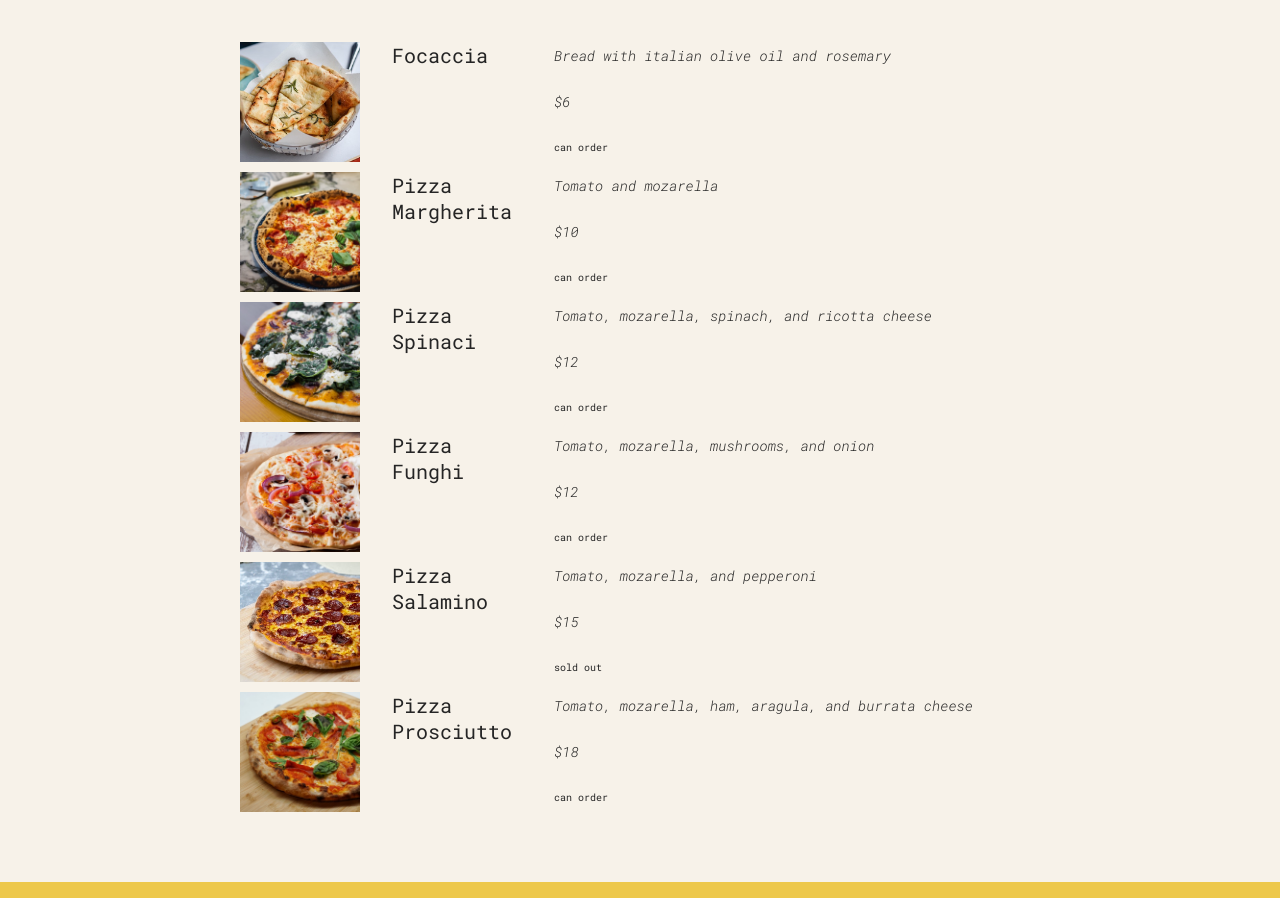
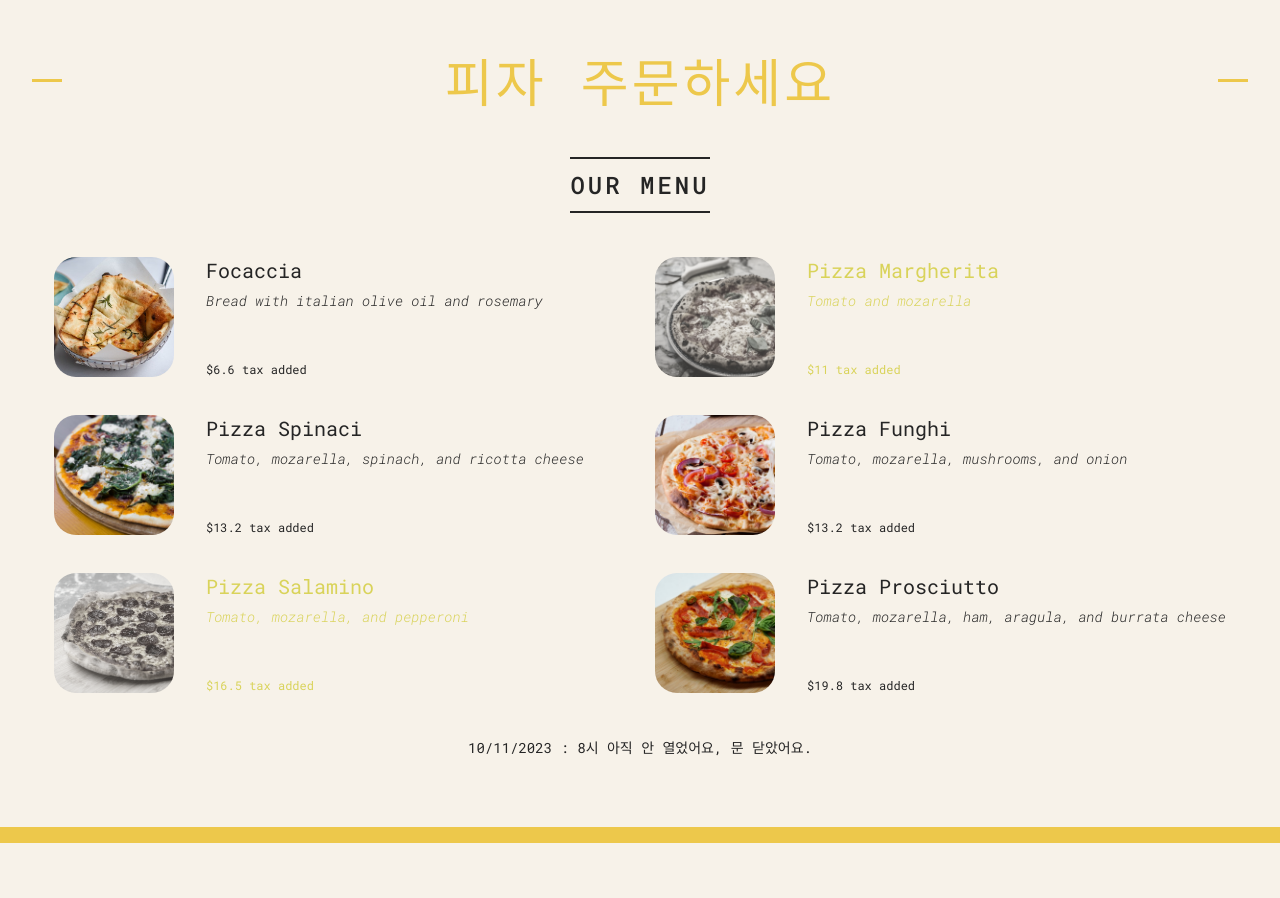
Before and after one commit to slow333/react-ex-ch01-basic, a React (Vite) app: page / in a window 1280 px wide. After the commit the page ends 843 px from the top, so only its background shows below. Built offline with nearby package versions, Linux system fonts and the light colour scheme.

Commit message:
pizza menu app

```diff
--- a/src/App.jsx
+++ b/src/App.jsx
@@ -1,22 +1,13 @@
-import AsyncPromises from "./welcome/AsyncPromises.jsx";
-import VideoPlayer from "./components/videoPlayer/VideoPlayer.jsx";
-import Menu from "./components/Menu/Menu.jsx";
-import RefineQuestions from "./components/QuestionsList/RefineQuestions.jsx";
 import React from "react";
-import QuestionsList from "./components/RefineQuestions/QuestionsList.jsx";
-import ComponentsImage from "./components/ComponentsImage.jsx";
-import Script from "./components/Script.jsx";
+import PizzaApp from "./pizzaList/PizzaApp.jsx";
 
 function App() {
 
    return (
-       <div>
-          <Script/>
-          {/*<Menu/>*/}
-          {/*<RefineQuestions/>*/}
-          {/*<QuestionsList/>*/}
-          {/*<ComponentsImage/>*/}
-       </div>
+        <>
+           <PizzaApp />
+        </>
+
    );
 }
 
--- a/src/components/Menu/Menu.jsx
+++ /dev/null
@@ -1,11 +0,0 @@
-import React from 'react';
-
-const Menu = () => {
-   return (
-       <>
-Menu
-       </>
-   );
-}
-
-export default Menu;
--- a/src/components/Script.jsx
+++ /dev/null
@@ -1,30 +0,0 @@
-import React from 'react';
-import {getPizzaByName, getPizzaData} from "./PizzaData.js";
-
-const Script = () => {
-   const pizzaData = getPizzaData();
-   const filter = getPizzaByName("Marghe")
-
-   return (
-        <div>
-           {pizzaData.map(pizza => {
-              return (
-                   <div className="container" key={pizza.name}>
-                      <div  className='pizza'>
-                         <img src={pizza.photoName} alt={'pizza image'}/>
-                         <h3 key={pizza.name} style={{width: "13rem"}}>{pizza.name}</h3>
-                         <div>
-                            <p style={{width: "100%"}}>{pizza.ingredients}</p>
-                            <p>${pizza.price}</p>
-                            <div className='sold-out'>{pizza.soldOut ? "sold out" : "can order"}</div>
-                         </div>
-                      </div>
-                   </div>
-
-              )
-           })}
-        </div>
-   );
-}
-
-export default Script;
--- a/src/index.css
+++ b/src/index.css
@@ -17,17 +17,18 @@ body {
   background-color: #f7f2e9;
   border-bottom: 1.6rem solid #edc84b;
   min-height: 100vh;
+  /*min-width: 100vh;*/
   padding: 3.2rem 3.2rem 6rem;
 }
 
 .container {
-  max-width: 80rem;
+  /*max-width: 80rem;*/
   margin: 1rem auto;
 
   display: flex;
   flex-direction: column;
   align-items: center;
-  gap: 4.8rem;
+  gap: 4rem;
 }
 
 /* *************** */
@@ -56,7 +57,7 @@ body {
   display: block;
   content: "";
   height: 3px;
-  width: 4rem;
+  width:3rem;
   background-color: #edc84b;
   position: absolute;
   top: calc(50% - 1px);
@@ -100,8 +101,8 @@ body {
 .pizzas {
   list-style: none;
   display: grid;
-  grid-template-columns: 1fr auto;
-  gap: 4.8rem;
+  grid-template-columns: 1fr 1fr;
+  gap: 3rem;
   /*justify-content: flex-start;*/
 }
 
@@ -116,6 +117,7 @@ body {
   width: 12rem;
   aspect-ratio: 1;
   align-self: start;
+  border-radius: 22px;
 }
 
 .pizza div {
@@ -139,16 +141,18 @@ body {
 
 .pizza span {
   display: block;
-  font-size: 1.6rem;
+  font-size: 1.2rem;
 }
 
-.pizza.sold-out {
-  color: #888;
+.pizza .sold-out {
+  color: #d9d35a;
 }
 
-.pizza.sold-out img {
-  filter: grayscale();
+.pizza .sold-out img {
+  filter: grayscale(90%);
+  /*filter: grayscale();*/
   opacity: 0.8;
+  border-radius: 22px;
 }
 
 /* *************** */
--- /dev/null
+++ b/src/pizzaList/Footer/Footer.jsx
@@ -0,0 +1,17 @@
+const Footer = () => {
+
+   const hour = new Date().getHours();
+   const openHour = 11;
+   const closeHour = 22;
+
+   const isOpen = (hour >= openHour && hour <= closeHour)
+        ? "영업 중입니다." : "아직 안 열었어요, 문 닫았어요."
+
+   return (
+        <footer className='footer'>
+           {new Date().toLocaleDateString()} : {hour}시  {isOpen}
+        </footer>
+   );
+}
+
+export default Footer;
--- /dev/null
+++ b/src/pizzaList/Header/Header.jsx
@@ -0,0 +1,12 @@
+import Pizza from "../Pizza.jsx";
+import React from "react";
+
+const Header = () => {
+   return (
+        <header className='header'>
+           <h1>피자 주문하세요</h1>
+        </header>
+   );
+}
+
+export default Header;
--- /dev/null
+++ b/src/pizzaList/Menu/Menu.jsx
@@ -0,0 +1,19 @@
+import React from 'react';
+import Pizza from "../Pizza.jsx";
+import {getPizzaByName, getPizzaData} from "../PizzaData.js";
+
+const Menu = () => {
+   const menu = getPizzaData()
+   const filter = getPizzaByName("Marghe")
+
+   return (
+       <main className='menu'>
+          <h2>Our Menu</h2>
+          <div className='pizzas'>
+             <Pizza props={menu}/>
+          </div>
+       </main>
+   );
+}
+
+export default Menu;
--- /dev/null
+++ b/src/pizzaList/Pizza.jsx
@@ -0,0 +1,25 @@
+import React from 'react';
+
+const Pizza = ({props}) => {
+
+   const taxPercent = 0.1
+   const total = (value) => (value + value*taxPercent)
+   return (
+      <>
+         {props.map(pizza =>
+            <div className="pizza" key={pizza.id}>
+               <div className={pizza.soldOut ? 'sold-out' : ''}>
+                  <img src={pizza.photoName} alt={'pizza image'}/>
+               </div>
+               <div style={{alignContent: "start"}} className={pizza.soldOut ? 'sold-out' : ''}>
+                  <h3 key={pizza.name}>{pizza.name}</h3>
+                  <p>{pizza.ingredients}</p>
+                  <span>${total(pizza.price)} tax added</span>
+               </div>
+            </div>
+         )}
+      </>
+   );
+}
+
+export default Pizza;
--- /dev/null
+++ b/src/pizzaList/PizzaApp.jsx
@@ -0,0 +1,17 @@
+import React from "react";
+import Header from "./Header/Header.jsx";
+import Menu from "./Menu/Menu.jsx";
+import Footer from "./Footer/Footer.jsx";
+
+function PizzaApp() {
+
+   return (
+       <div className='container'>
+          <Header/>
+          <Menu/>
+          <Footer/>
+       </div>
+   );
+}
+
+export default PizzaApp
--- a/src/components/PizzaData.js
+++ b/src/pizzaList/PizzaData.js
@@ -5,13 +5,15 @@ export const pizzaData = [
     price: 6,
     photoName: "pizzas/focaccia.jpg",
     soldOut: false,
+    id:1
   },
   {
     name: "Pizza Margherita",
     ingredients: "Tomato and mozarella",
     price: 10,
     photoName: "pizzas/margherita.jpg",
-    soldOut: false,
+    soldOut: true,
+    id:2
   },
   {
     name: "Pizza Spinaci",
@@ -19,6 +21,7 @@ export const pizzaData = [
     price: 12,
     photoName: "pizzas/spinaci.jpg",
     soldOut: false,
+    id:3
   },
   {
     name: "Pizza Funghi",
@@ -26,6 +29,7 @@ export const pizzaData = [
     price: 12,
     photoName: "pizzas/funghi.jpg",
     soldOut: false,
+    id:4
   },
   {
     name: "Pizza Salamino",
@@ -33,6 +37,7 @@ export const pizzaData = [
     price: 15,
     photoName: "pizzas/salamino.jpg",
     soldOut: true,
+    id:5
   },
   {
     name: "Pizza Prosciutto",
@@ -40,8 +45,11 @@ export const pizzaData = [
     price: 18,
     photoName: "pizzas/prosciutto.jpg",
     soldOut: false,
+    id:6
   },
 ];
-export const getPizzaData = () => { return pizzaData}
+export const getPizzaData = () => {
+  return pizzaData }
 export const getPizzaByName = (name) =>
-  { return pizzaData.filter(pizza => pizza.name.includes(name) === true) }
+  { return pizzaData.filter(pizza =>
+       pizza.name.includes(name) === true) }
```
